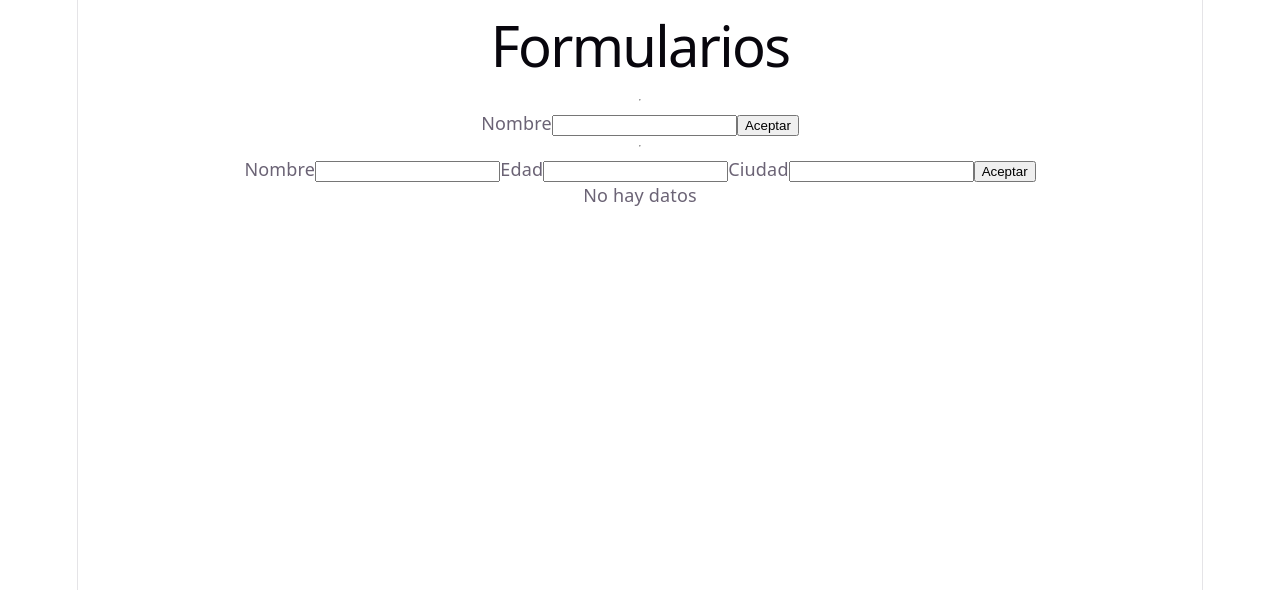
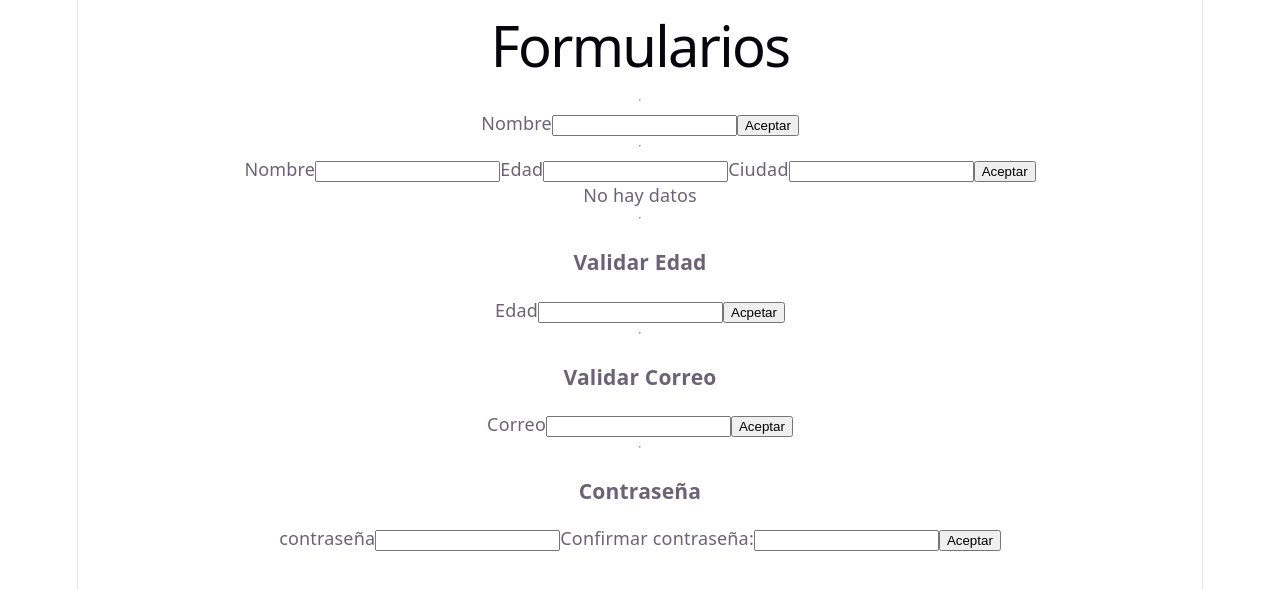
Before and after one commit to JerryGarcia07/Practicar-react, a React (Vite) app in the folder practica05/: page / in a window 1280 px wide. Shown: the top 590 px of the page. Built offline with nearby package versions, Linux system fonts and the light colour scheme.

Commit message:
formulario part3

```diff
--- a/practica05/src/App.jsx
+++ b/practica05/src/App.jsx
@@ -1,5 +1,8 @@
 import "./App.css";
+import Contrasena from "./components/Contrasena";
 import FormulariosBasico from "./components/FormulariosBasico";
+import ValidarCorreo from "./components/ValidarCorreo";
+import ValidarEdad from "./components/ValidarEdad";
 import VariosCampos from "./components/VariosCampos";
 
 function App() {
@@ -10,6 +13,12 @@ function App() {
       <FormulariosBasico />
       <hr />
       <VariosCampos />
+      <hr />
+      <ValidarEdad />
+      <hr />
+      <ValidarCorreo />
+      <hr />
+      <Contrasena />
     </>
   );
 }
--- /dev/null
+++ b/practica05/src/components/Contrasena.jsx
@@ -0,0 +1,48 @@
+import React, { use, useState } from "react";
+
+const Contrasena = () => {
+  const [password, setPassword] = useState("");
+  const [password2, setPassword2] = useState("");
+  const [formulario, setFormulario] = useState(false);
+  const [mensaje, setMensaje] = useState("");
+
+  const handleSubmit = (e) => {
+    e.preventDefault();
+
+    if (!password) {
+      setMensaje("La contraseña es obligatoria");
+      setFormulario(false);
+      return;
+    } else if (password !== password2) {
+      setMensaje("Las contraseñas no coinciden");
+      setFormulario(false);
+      return;
+    }
+    setFormulario(true);
+    setPassword("");
+    setPassword2("");
+  };
+  const handlechange = (e) => {
+    setPassword(e.target.value);
+  };
+  const handlechange2 = (e) => {
+    setPassword2(e.target.value);
+  };
+  return (
+    <div>
+      <h3>Contraseña</h3>
+      <form onSubmit={handleSubmit}>
+        <label>contraseña</label>
+        <input type="text" value={password} onChange={handlechange} />
+        <label>Confirmar contraseña:</label>
+        <input type="text" value={password2} onChange={handlechange2} />
+        <button type="submit">Aceptar</button>
+      </form>
+      <div>
+        <p>{formulario ? "Contraseña válida" : mensaje}</p>
+      </div>
+    </div>
+  );
+};
+
+export default Contrasena;
--- /dev/null
+++ b/practica05/src/components/ValidarCorreo.jsx
@@ -0,0 +1,47 @@
+import React, { useState } from "react";
+
+const ValidarCorreo = () => {
+  const [correo, setCorreo] = useState("");
+  const [formulario, setFormulario] = useState("");
+  const [mensaje, setMensaje] = useState("");
+
+  const handleChange = (e) => {
+    setCorreo(e.target.value);
+  };
+  const handleSubmit = (e) => {
+    e.preventDefault();
+    setFormulario("");
+    if (!correo) {
+      setMensaje("El correo es obligatorio");
+      return;
+    } else if (!correo.includes("@")) {
+      setMensaje("Correo inválido");
+      return;
+    }
+    setMensaje("Correo válido");
+    setFormulario(correo);
+    setCorreo("");
+  };
+  return (
+    <div>
+      <h3>Validar Correo</h3>
+      <form onSubmit={handleSubmit}>
+        <label>Correo</label>
+        <input type="email" value={correo} onChange={handleChange} />
+        <button type="submit">Aceptar</button>
+      </form>
+      <div>
+        {formulario ? (
+          <>
+            <p>Correo: {formulario}</p>
+            <p>{mensaje}</p>
+          </>
+        ) : (
+          mensaje
+        )}
+      </div>
+    </div>
+  );
+};
+
+export default ValidarCorreo;
--- /dev/null
+++ b/practica05/src/components/ValidarEdad.jsx
@@ -0,0 +1,51 @@
+import React, { useState } from "react";
+
+const ValidarEdad = () => {
+  const [edad, setEdad] = useState("");
+  const [formulario, setFormulario] = useState("");
+  const [mensaje, setMensaje] = useState("");
+
+  const handleChange = (e) => {
+    setEdad(e.target.value);
+  };
+
+  const handleSubmit = (e) => {
+    e.preventDefault();
+
+    if (!edad) {
+      setMensaje("La edad es obligatoria");
+      setFormulario("");
+      return;
+    }
+    if (edad < 18) {
+      setMensaje("Debes ser mayor de edad");
+      setFormulario("");
+      return;
+    }
+    setMensaje("Edad válida");
+    setFormulario(edad);
+    setEdad("");
+  };
+  return (
+    <div>
+      <h3>Validar Edad</h3>
+      <form onSubmit={handleSubmit}>
+        <label>Edad</label>
+        <input type="number" onChange={handleChange} value={edad} />
+        <button type="submit">Acpetar</button>
+      </form>
+      <div>
+        {formulario ? (
+          <>
+            <p>Edad: {formulario}</p>
+            <p>{mensaje}</p>
+          </>
+        ) : (
+          mensaje
+        )}
+      </div>
+    </div>
+  );
+};
+
+export default ValidarEdad;
```
